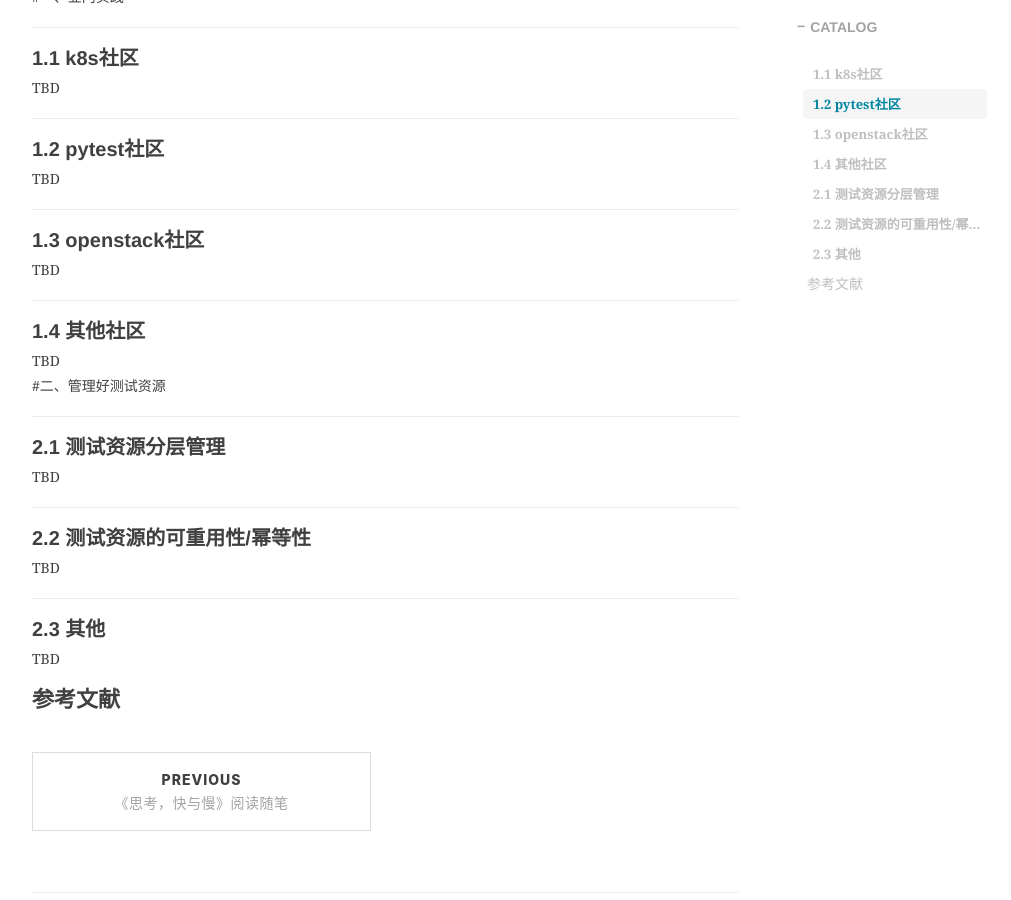
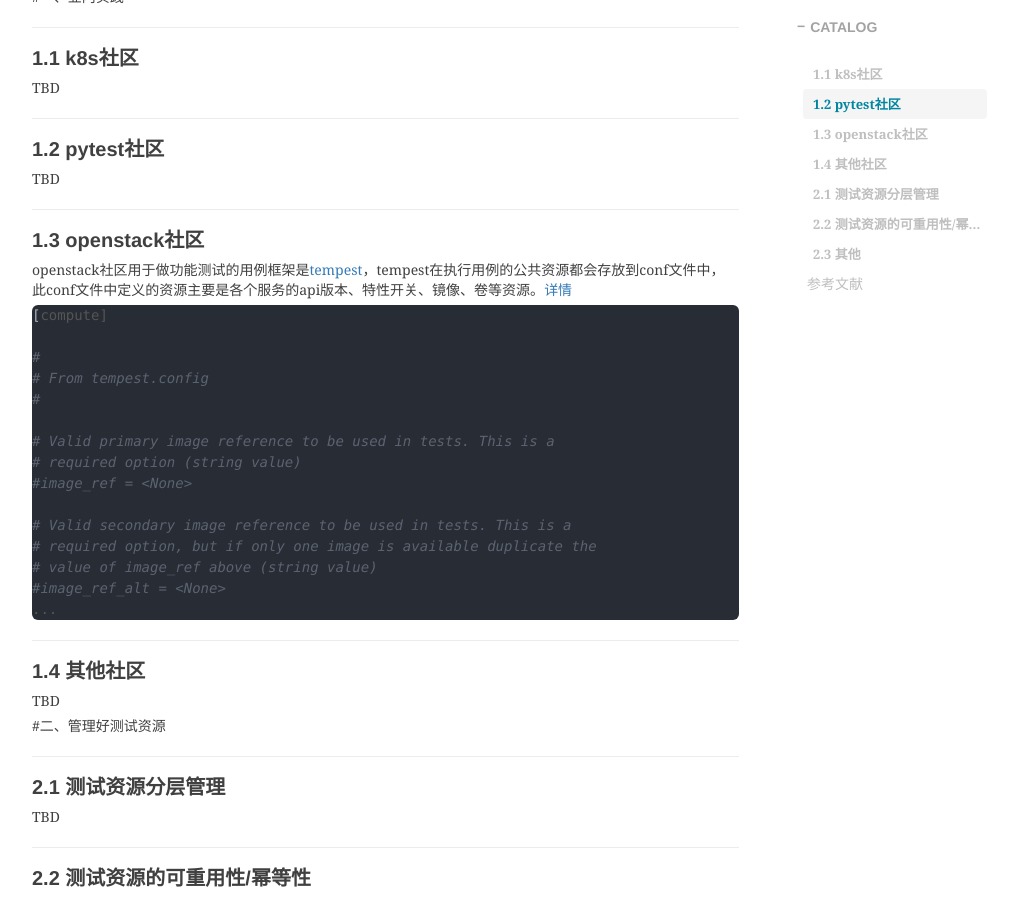
Before and after one commit to shihai1991/shihai1991.github.io, a Jekyll site: the page built from _posts/2023-08-18-用例global资源管理.md, in a window 1280 px wide and 900 px high, scrolled down 568 px. Shown: the whole window, without its empty margins (233-1244 px from the left). Built offline with Jekyll 4.4.1, drawn with Linux system fonts in a browser that asks for light colours; nearby versions of some CDN libraries; comment, search, counter and statistics services are not loaded.

Commit message:
Update 2023-08-18-用例global资源管理.md

````diff
--- a/_posts/2023-08-18-用例global资源管理.md
+++ b/_posts/2023-08-18-用例global资源管理.md
@@ -20,7 +20,24 @@
 TBD
 
 ## 1.3 openstack社区
-TBD
+openstack社区用于做功能测试的用例框架是[tempest](https://github.com/openstack/tempest)，tempest在执行用例的公共资源都会存放到conf文件中，此conf文件中定义的资源主要是各个服务的api版本、特性开关、镜像、卷等资源。[详情](https://docs.openstack.org/tempest/latest/_static/tempest.conf.sample)
+```shell
+[compute]
+
+#
+# From tempest.config
+#
+
+# Valid primary image reference to be used in tests. This is a
+# required option (string value)
+#image_ref = <None>
+
+# Valid secondary image reference to be used in tests. This is a
+# required option, but if only one image is available duplicate the
+# value of image_ref above (string value)
+#image_ref_alt = <None>
+...
+```
 
 ## 1.4 其他社区
 TBD
````
